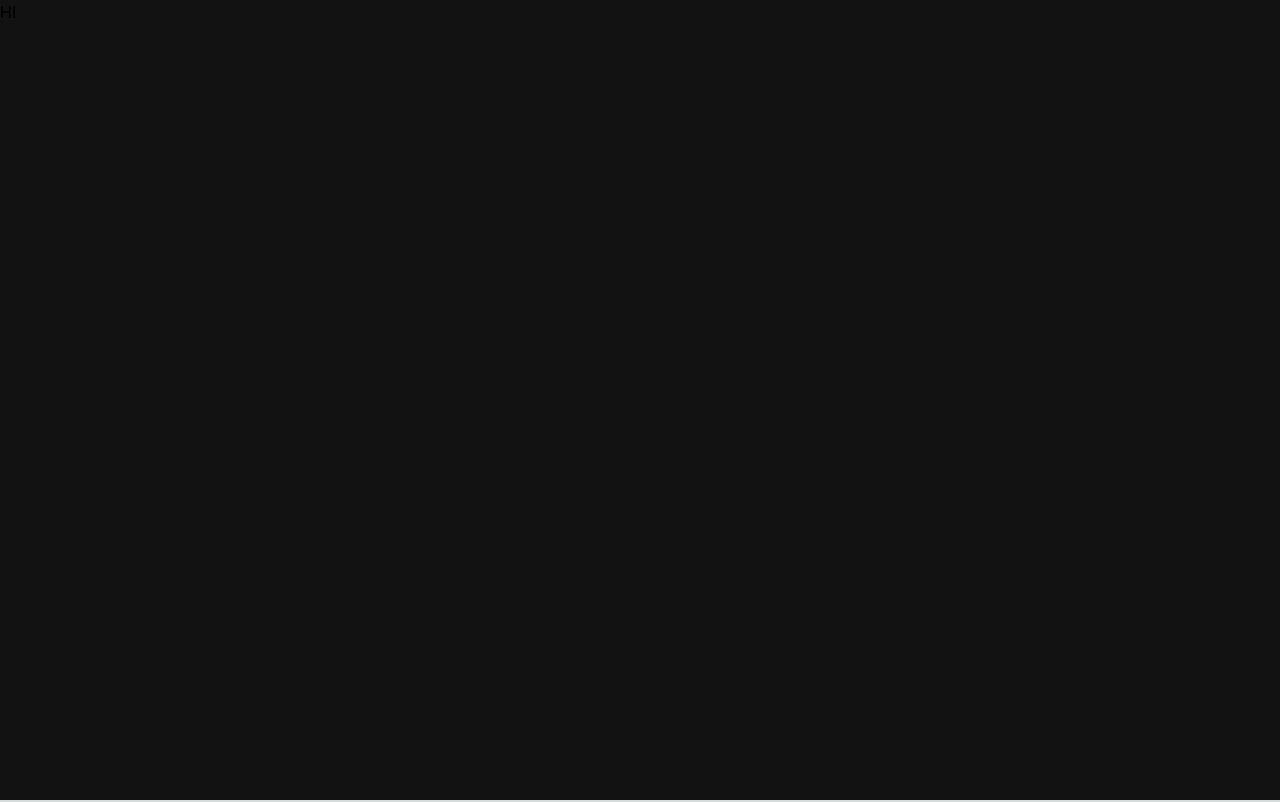
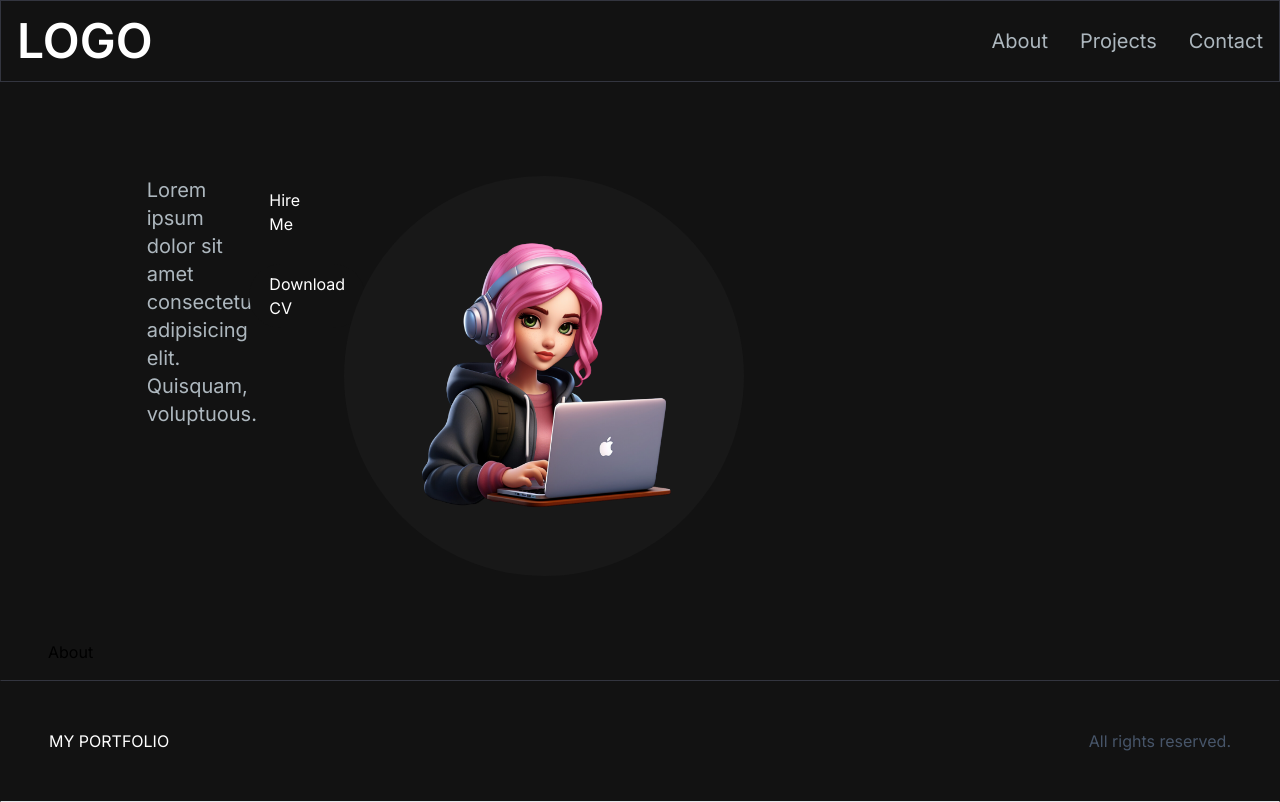
Before and after one commit to Priyajit27/Portfolio, a Next.js app in the folder my-next-app/: page / in a window 1280 px wide. Built offline with nearby package versions, Linux system fonts and the light colour scheme.

Commit message:
Added few sections,needs modification

```diff
--- /dev/null
+++ b/my-next-app/app/components/About.jsx
@@ -0,0 +1,11 @@
+import React from 'react'
+
+const About = () => {
+  return (
+    <div>
+        About
+    </div>
+  )
+}
+
+export default About
--- /dev/null
+++ b/my-next-app/app/components/Footer.jsx
@@ -0,0 +1,14 @@
+import React from 'react'
+
+const Footer = () => {
+  return (
+    <footer className="footer border z-10 border-t-[#33353F] border-l-transparent border-r-transparent text-white">
+      <div className="container p-12 flex justify-between">
+        <span>MY PORTFOLIO</span>
+        <p className="text-slate-600">All rights reserved.</p>
+      </div>
+    </footer>
+  )
+}
+
+export default Footer
--- /dev/null
+++ b/my-next-app/app/components/Hero.jsx
@@ -0,0 +1,51 @@
+import React from 'react'
+import Link from 'next/link'
+import Image from 'next/image'
+
+const Hero = () => {
+  return (
+    <section className="lg:py-16">
+    <div className="grid grid-cols-1 sm:grid-cols-12">
+        <h1 className="text-white mb-4 text-4xl sm:text-5xl lg:text-8xl lg:leading-normal font-extrabold">
+          <span className="text-transparent bg-clip-text bg-gradient-to-r from-primary-400 to-secondary-600">
+            Hello, I&apos;m{" "}
+          </span>
+          <br></br>
+
+        </h1>
+        <p className="text-[#ADB7BE] text-base sm:text-lg mb-6 lg:text-xl">
+          Lorem ipsum dolor sit amet consectetur adipisicing elit. Quisquam,
+          voluptuous.
+        </p>
+        <div>
+          <Link
+            href="/#contact"
+            className="px-6 inline-block py-3 w-full sm:w-fit rounded-full mr-4 bg-gradient-to-br from-primary-500 to-secondary-500 hover:bg-slate-200 text-white"
+          >
+            Hire Me
+          </Link>
+          <Link
+            href="/"
+            className="px-1 inline-block py-1 w-full sm:w-fit rounded-full bg-gradient-to-br from-primary-500 to-secondary-500 hover:bg-slate-800 text-white mt-3"
+          >
+            <span className="block bg-[#121212] hover:bg-slate-800 rounded-full px-5 py-2">
+              Download CV
+            </span>
+          </Link>
+        </div>
+
+        <div className="rounded-full bg-[#181818] w-[250px] h-[250px] lg:w-[400px] lg:h-[400px] relative">
+          <Image
+            src="/images/hero-image.png"
+            alt="hero image"
+            className="absolute transform -translate-x-1/2 -translate-y-1/2 top-1/2 left-1/2"
+            width={300}
+            height={300}
+          />
+        </div>
+    </div>
+  </section>
+  )
+}
+
+export default Hero
--- /dev/null
+++ b/my-next-app/app/components/Navbar.jsx
@@ -0,0 +1,70 @@
+"use client"
+import React from 'react'
+import Link from 'next/link';
+import { useState } from 'react';
+import { Bars3Icon, XMarkIcon } from "@heroicons/react/24/solid";
+import NavLink from './Navlink';
+
+const navLinks = [
+    {
+      title: "About",
+      path: "#about",
+    },
+    {
+      title: "Projects",
+      path: "#projects",
+    },
+    {
+      title: "Contact",
+      path: "#contact",
+    },
+  ];
+
+const Navbar = () => {
+
+      const [navbarOpen,setNavbarOpen]=useState(false);
+
+  return (
+
+
+    <nav className="fixed mx-auto border border-[#33353F] top-0 left-0 right-0 z-10 bg-[#121212] bg-opacity-100">
+    <div className="flex container lg:py-4 flex-wrap items-center justify-between mx-auto px-4 py-2">
+      <Link
+        href={"/"}
+        className="text-2xl md:text-5xl text-white font-semibold"
+      >
+        LOGO
+      </Link>
+      <div className="mobile-menu block md:hidden">
+        {!navbarOpen ? (
+          <button
+            onClick={() => setNavbarOpen(true)}
+            className="flex items-center px-3 py-2 border rounded border-slate-200 text-slate-200 hover:text-white hover:border-white"
+          >
+            <Bars3Icon className="h-5 w-5" />
+          </button>
+        ) : (
+          <button
+            onClick={() => setNavbarOpen(false)}
+            className="flex items-center px-3 py-2 border rounded border-slate-200 text-slate-200 hover:text-white hover:border-white"
+          >
+            <XMarkIcon className="h-5 w-5" />
+          </button>
+        )}
+      </div>
+      <div className="menu hidden md:block md:w-auto" id="navbar">
+        <ul className="flex p-4 md:p-0 md:flex-row md:space-x-8 mt-0">
+          {navLinks.map((link, index) => (
+            <li key={index}>
+              <NavLink href={link.path} title={link.title} />
+            </li>
+          ))}
+        </ul>
+      </div>
+    </div>
+
+  </nav>
+  )
+}
+
+export default Navbar
--- /dev/null
+++ b/my-next-app/app/components/Navlink.jsx
@@ -0,0 +1,14 @@
+import Link from "next/link";
+
+const NavLink = ({ href, title }) => {
+  return (
+    <Link
+      href={href}
+      className="block py-2 pl-3 pr-4 text-[#ADB7BE] sm:text-xl rounded md:p-0 hover:text-white"
+    >
+      {title}
+    </Link>
+  );
+};
+
+export default NavLink;
--- a/my-next-app/app/page.js
+++ b/my-next-app/app/page.js
@@ -1,18 +1,20 @@
 import Image from "next/image";
+import Footer from "./components/Footer";
+import Hero from "./components/Hero";
+import About from "./components/About";
+import Navbar from "./components/Navbar";
 
 export default function Home() {
   return (
     <main className="flex min-h-screen flex-col bg-[#121212]">
-    {/* <Navbar />
+    <Navbar />
     <div className="container mt-24 mx-auto px-12 py-4">
-      <HeroSection />
-      <AchievementsSection />
-      <AboutSection />
-      <ProjectsSection />
-      <EmailSection />
+      <Hero/>
+      <About />
+      {/* <ProjectsSection /> */}
+      {/* <EmailSection /> */}
     </div>
-    <Footer /> */}
-    <h1>HI</h1>
+    <Footer />
   </main>
   );
 }
```
Also changed, not shown: my-next-app/package.json (+6 -5 lines), my-next-app/app/components/Mobile.jsx (added), 2 other files (tests, documents, lock files or other folders).
